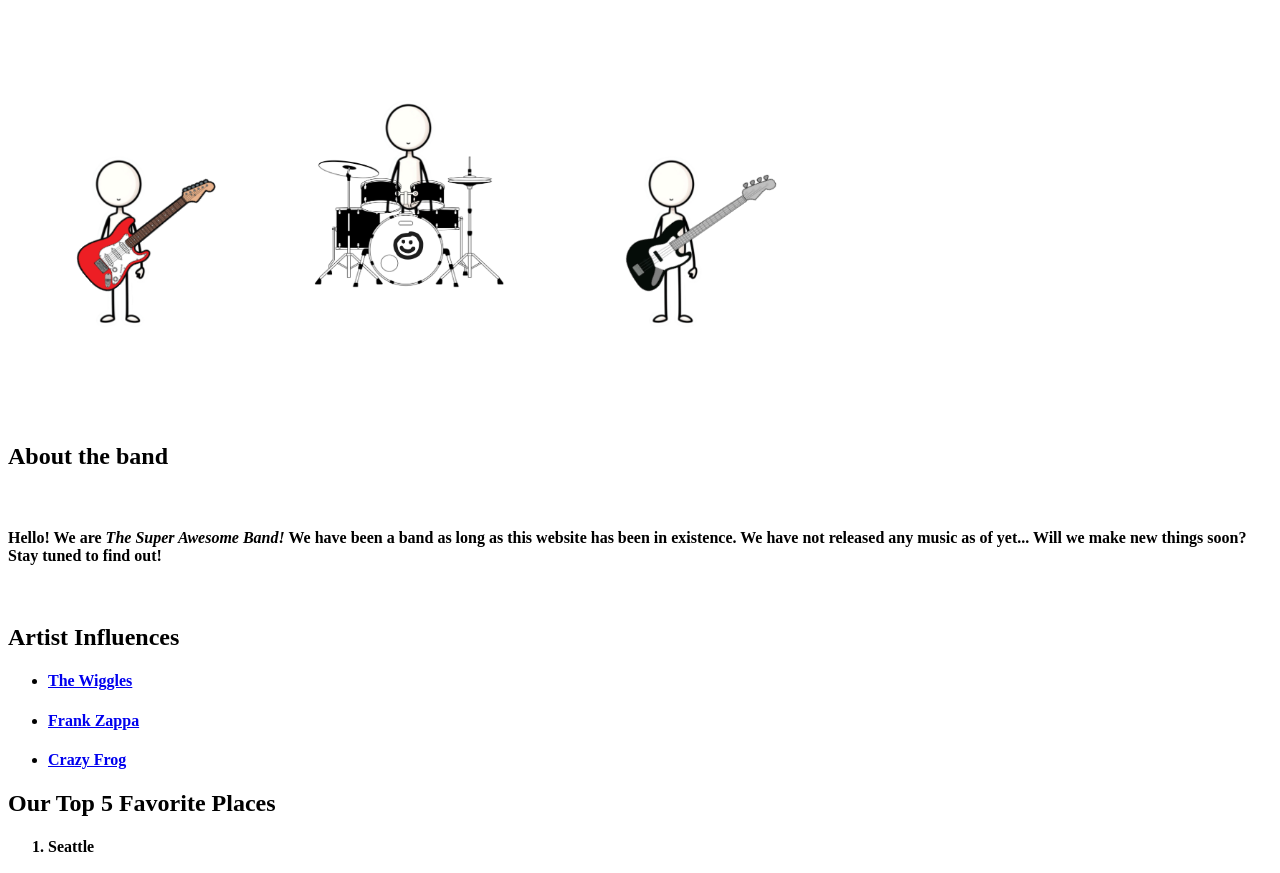
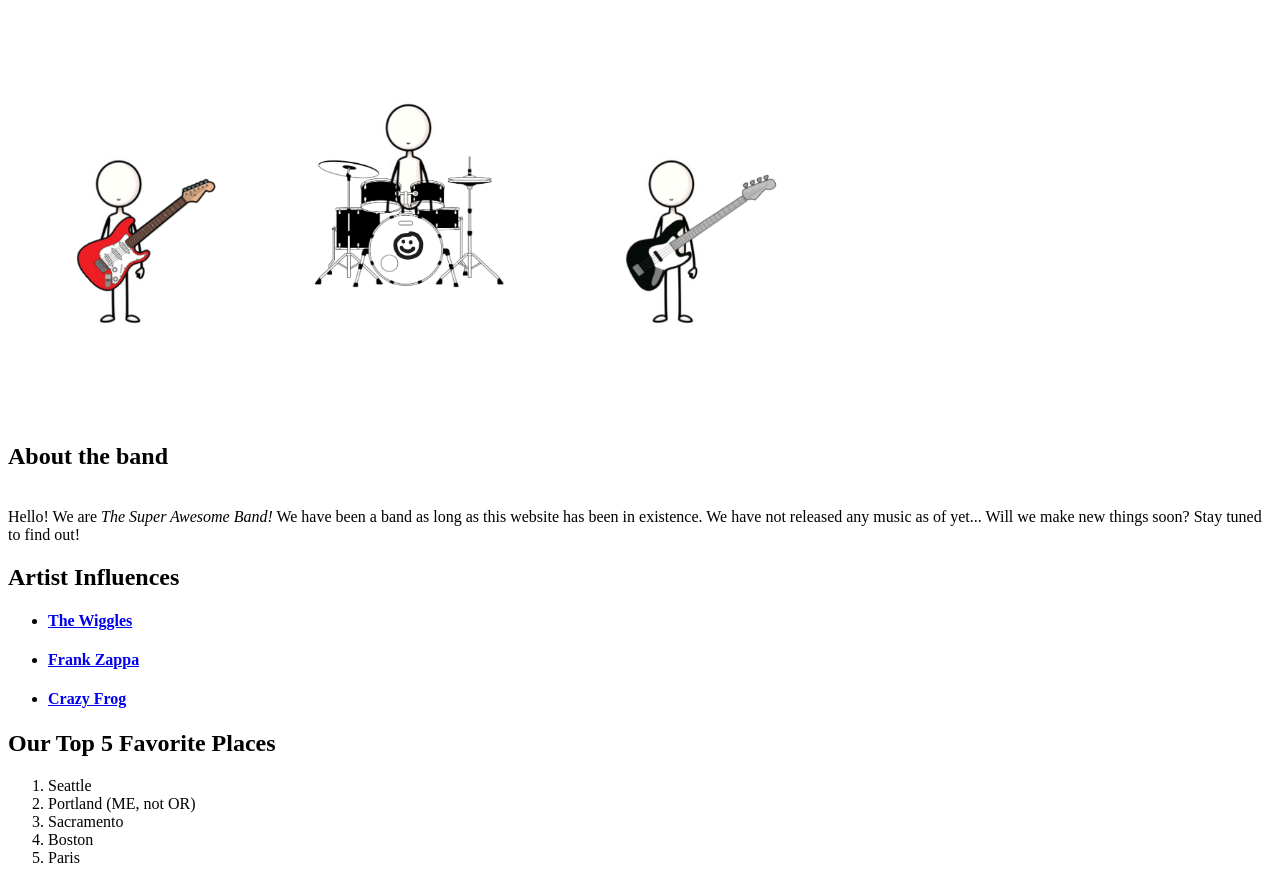
Before and after one commit to WRHatch04/Intro-to-programming-web, a plain HTML site: page index.html in a window 1280 px wide. Shown: the part 79-952 px from the top of the page. Drawn offline with Linux system fonts and the light colour scheme.

Commit message:
Web Day 1 Assignment

```diff
--- a/index.html
+++ b/index.html
@@ -12,7 +12,7 @@
   <img src="Assets/the_super_awesome_band.png" width="800" height="400" alt="The Super Awesome Band">
 
   <h2><b>About the band</b></h2> <br>
-  <h4>Hello! We are <em>The Super Awesome Band!</em> We have been a band as long as this website has been in existence. We have not released any music as of yet... Will we make new things soon? Stay tuned to find out!</h4> <br>
+  Hello! We are <em>The Super Awesome Band!</em> We have been a band as long as this website has been in existence. We have not released any music as of yet... Will we make new things soon? Stay tuned to find out! <br>
 
   <h2>Artist Influences</h2>
 
@@ -25,11 +25,11 @@
   <h2>Our Top 5 Favorite Places</h2>
 
   <ol>
-    <h4><li>Seattle</li></h4>
-    <h4><li>Portland (ME, not OR)</li></h4>
-    <h4><li>Sacramento</li></h4>
-    <h4><li>Boston</li></h4>
-    <h4><li>Paris</li></h4>
+    <li>Seattle</li>
+    <li>Portland (ME, not OR)</li>
+    <li>Sacramento</li>
+    <li>Boston</li>
+    <li>Paris</li>
   </ol>
 
   <a href="tsab_gallery.html"><h2>Gallery</h2></a>
```
